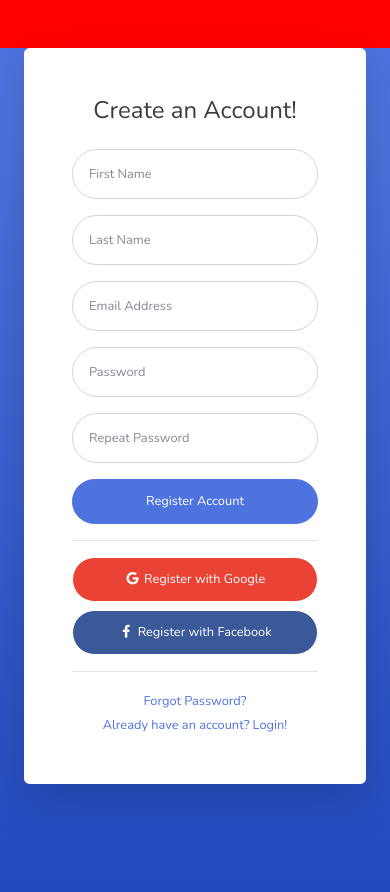
After one commit to eladmines/JobHub, a Flask app: page /register in a window 390 px wide. The commit adds this page. Run offline with Flask 3, Linux system fonts and the light colour scheme; some libraries are stand-ins or nearby versions.

Commit message:
adding the register page

```diff
--- a/app/app.py
+++ b/app/app.py
@@ -3,11 +3,13 @@ from main.routes import main_bp
 from jobs.routes import jobs_bp
 from companies.routes import companies_bp
 from login.routes import login_bp
+from register.routes import register_bp
 #from app.app import app
 app = Flask(__name__,static_folder='templates')
 app.register_blueprint(main_bp)
 app.register_blueprint(jobs_bp)
 app.register_blueprint(companies_bp)
 app.register_blueprint(login_bp)
+app.register_blueprint(register_bp)
 if __name__ == '__main__':
     app.run(debug=False)
--- /dev/null
+++ b/app/register/routes.py
@@ -0,0 +1,10 @@
+
+from flask import Blueprint, render_template, redirect,request
+import psycopg2
+
+
+register_bp = Blueprint("register_bp", __name__ , template_folder='register')
+
+@register_bp.route("/register")
+def index():
+    return render_template('register.html')
--- a/app/templates/login.html
+++ b/app/templates/login.html
@@ -78,7 +78,7 @@
                                         <a class="small" href="forgot-password.html">Forgot Password?</a>
                                     </div>
                                     <div class="text-center">
-                                        <a class="small" href="register.html">Create an Account!</a>
+                                        <a class="small" href="register">Create an Account!</a>
                                     </div>
                                 </div>
                             </div>
--- /dev/null
+++ b/app/templates/register.html
@@ -0,0 +1,104 @@
+<!DOCTYPE html>
+<html lang="en">
+
+<head>
+
+    <meta charset="utf-8">
+    <meta http-equiv="X-UA-Compatible" content="IE=edge">
+    <meta name="viewport" content="width=device-width, initial-scale=1, shrink-to-fit=no">
+    <meta name="description" content="">
+    <meta name="author" content="">
+
+    <title>SB Admin 2 - Register</title>
+
+    <!-- Custom fonts for this template-->
+    <link href="css/sb-admin-2.min.css" rel="stylesheet">
+    <link  rel="stylesheet" type="text/css" href="{{ url_for('static', filename='css/sizeConf.css') }}" />
+    <link  rel="stylesheet" type="text/css" href="{{ url_for('static', filename='vendor/fontawesome-free/css/all.min.css') }}" />
+    <link
+        href="https://fonts.googleapis.com/css?family=Nunito:200,200i,300,300i,400,400i,600,600i,700,700i,800,800i,900,900i"
+        rel="stylesheet">
+
+    <!-- Custom styles for this template-->
+    <link  rel="stylesheet" type="text/css" href="{{ url_for('static', filename='./css/sb-admin-2.min.css') }}" />
+
+</head>
+
+<body class="bg-gradient-primary">
+
+    <div class="container">
+
+        <div class="card o-hidden border-0 shadow-lg my-5">
+            <div class="card-body p-0">
+                <!-- Nested Row within Card Body -->
+                <div class="row">
+                    <div class="col-lg-5 d-none d-lg-block bg-register-image"></div>
+                    <div class="col-lg-7">
+                        <div class="p-5">
+                            <div class="text-center">
+                                <h1 class="h4 text-gray-900 mb-4">Create an Account!</h1>
+                            </div>
+                            <form class="user">
+                                <div class="form-group row">
+                                    <div class="col-sm-6 mb-3 mb-sm-0">
+                                        <input type="text" class="form-control form-control-user" id="exampleFirstName"
+                                            placeholder="First Name">
+                                    </div>
+                                    <div class="col-sm-6">
+                                        <input type="text" class="form-control form-control-user" id="exampleLastName"
+                                            placeholder="Last Name">
+                                    </div>
+                                </div>
+                                <div class="form-group">
+                                    <input type="email" class="form-control form-control-user" id="exampleInputEmail"
+                                        placeholder="Email Address">
+                                </div>
+                                <div class="form-group row">
+                                    <div class="col-sm-6 mb-3 mb-sm-0">
+                                        <input type="password" class="form-control form-control-user"
+                                            id="exampleInputPassword" placeholder="Password">
+                                    </div>
+                                    <div class="col-sm-6">
+                                        <input type="password" class="form-control form-control-user"
+                                            id="exampleRepeatPassword" placeholder="Repeat Password">
+                                    </div>
+                                </div>
+                                <a href="login.html" class="btn btn-primary btn-user btn-block">
+                                    Register Account
+                                </a>
+                                <hr>
+                                <a href="index.html" class="btn btn-google btn-user btn-block">
+                                    <i class="fab fa-google fa-fw"></i> Register with Google
+                                </a>
+                                <a href="index.html" class="btn btn-facebook btn-user btn-block">
+                                    <i class="fab fa-facebook-f fa-fw"></i> Register with Facebook
+                                </a>
+                            </form>
+                            <hr>
+                            <div class="text-center">
+                                <a class="small" href="forgot-password.html">Forgot Password?</a>
+                            </div>
+                            <div class="text-center">
+                                <a class="small" href="login.html">Already have an account? Login!</a>
+                            </div>
+                        </div>
+                    </div>
+                </div>
+            </div>
+        </div>
+
+    </div>
+
+    <!-- Bootstrap core JavaScript-->
+    <script src="vendor/jquery/jquery.min.js"></script>
+    <script src="vendor/bootstrap/js/bootstrap.bundle.min.js"></script>
+
+    <!-- Core plugin JavaScript-->
+    <script src="vendor/jquery-easing/jquery.easing.min.js"></script>
+
+    <!-- Custom scripts for all pages-->
+    <script src="js/sb-admin-2.min.js"></script>
+
+</body>
+
+</html>
```
